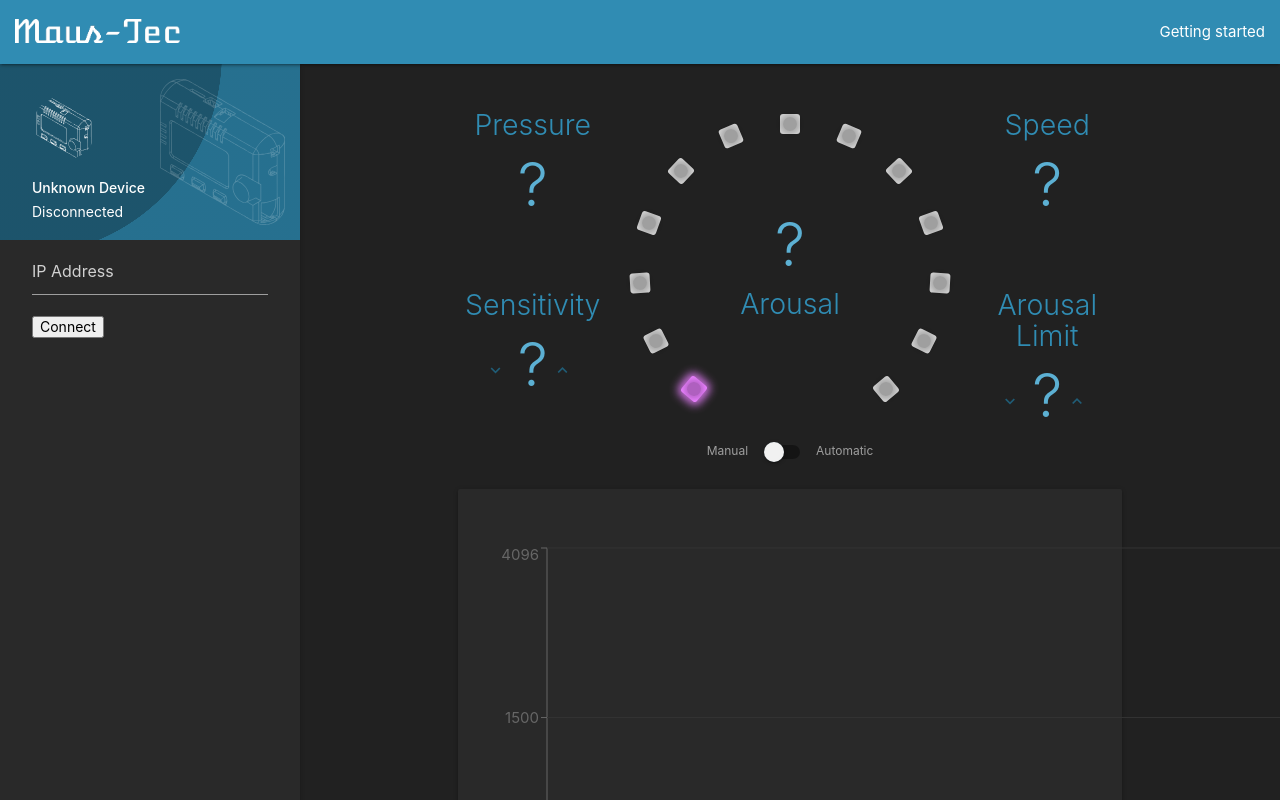
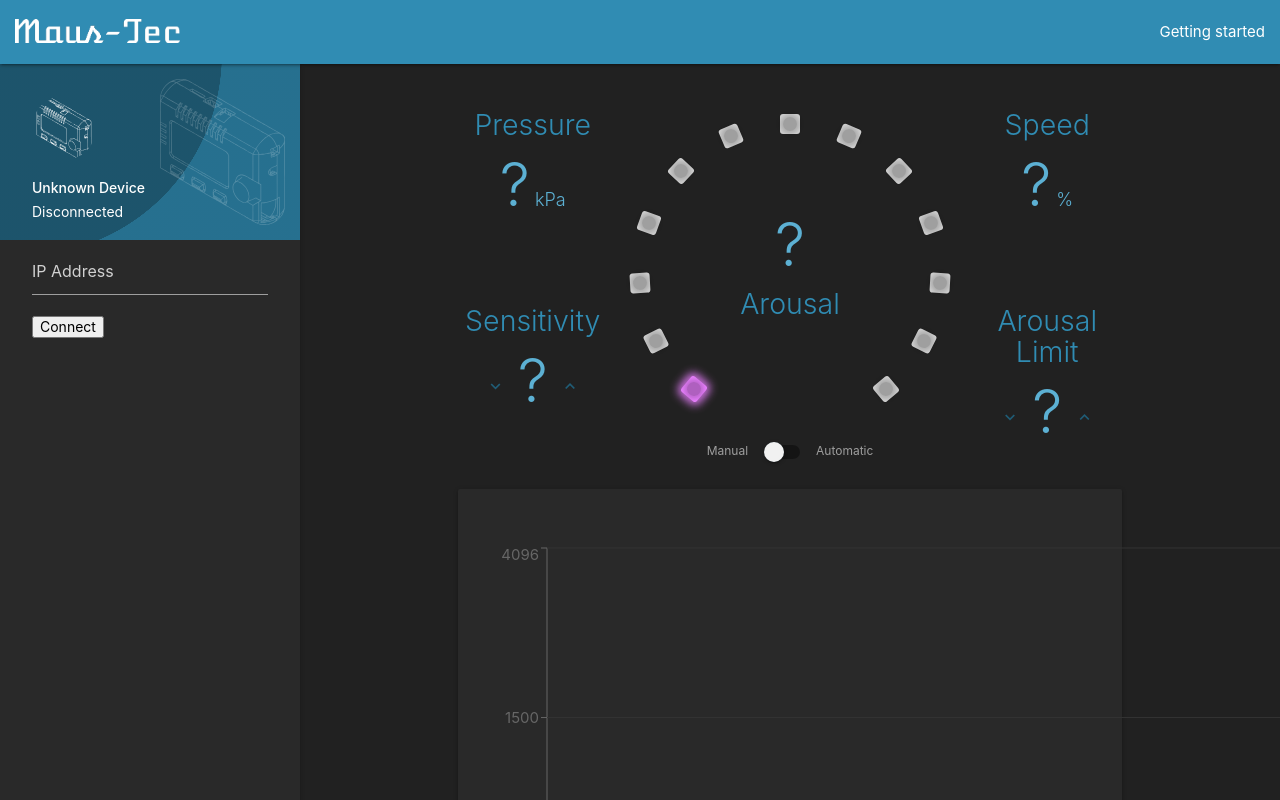
Before and after one commit to MausTec/maus-link-ui, a React (Create React App) app: page / in a window 1280 px wide. Shown: the top 800 px of the page. Built offline with nearby package versions, Linux system fonts and the light colour scheme.

Commit message:
Advanced Stats!

```diff
--- a/package.json
+++ b/package.json
@@ -12,6 +12,7 @@
     "react-charts": "^2.0.0-beta.7",
     "react-dom": "^16.13.1",
     "react-materialize": "^3.9.3",
+    "react-router-dom": "^5.2.0",
     "react-scripts": "^4.0.0",
     "react-websocket": "^2.1.0",
     "recharts": "^1.8.5"
--- a/src/DeviceProvider/WSConsole.js
+++ b/src/DeviceProvider/WSConsole.js
@@ -4,6 +4,7 @@ import {DeviceContext} from "./index";
 const WSConsole = () => {
   const context = useContext(DeviceContext);
   const [cmd, changeCmd] = useState("");
+
   const handleSubmit = (e) => {
     let cmd_obj = {};
     try {
@@ -15,8 +16,9 @@ const WSConsole = () => {
     changeCmd("");
     context.send(cmd_obj);
   };
+
   return (
-    <pre>
+    <pre style={{ height: 300, overflow: 'auto' }}>
       { context._ws_log.map((line, i) => (
         <code key={i} style={{ display: 'block'}} className={ line.send ? 'grey-text text-lighten-1' : ''}>
           { line.recv ? '< ' : '> ' }{ line.recv || JSON.stringify(line.send) }
--- a/src/Stats/Stat.js
+++ b/src/Stats/Stat.js
@@ -17,24 +17,50 @@ const valueStyle = {
 };
 
 const buttonStyle = {
-  marginRight: '0.5rem',
+  margin: '0 0.5rem 0 0',
   height: '4rem',
   lineHeight: '4rem',
   verticalAlign: 'middle',
   padding: '0 5px'
 };
 
-const Stat = ({name, value = '?', style = {}, onChange}) => (
+const Stat = ({name, value = '?', style = {}, onChange, unit, round, max = 0, step = 1}) => {
+  let v_disp = value;
+
+  if (max > 0 && !isNaN(value / max)) {
+    value = (value / max) * 100;
+    unit = '%';
+    v_disp = value;
+  }
+
+  if (value % 1) {
+    let dp = 2;
+    if (round || value > 100) {
+      dp = 0;
+    } else {
+      if (value >= 10) dp = 1;
+    }
+
+    v_disp = Math.floor(value * Math.pow(10, dp)) / Math.pow(10, dp);
+  }
+
+  if (isNaN(v_disp)) {
+    v_disp = '?';
+  }
+
+  return (
     <React.Fragment>
       <h4 style={{...headingStyle, ...style}} className="stat-heading center primary-text">{name}</h4>
       <h1 className={'stat-value center primary-light-text'} style={valueStyle}>
-      {onChange && <Button flat onClick={e => onChange(-1)} className={'primary-dark-text'}
+        {onChange && <Button flat onClick={e => onChange(-1 * step)} className={'primary-dark-text'}
                              style={buttonStyle}><Icon>keyboard_arrow_down</Icon></Button>}
-      {value}
-      {onChange && <Button flat onClick={e => onChange(1)} className={'primary-dark-text'}
-                           style={buttonStyle}><Icon>keyboard_arrow_up</Icon></Button>}
+        {v_disp}
+        { unit && <span style={{ fontSize: '1.2rem'}}> { unit }</span> }
+        {onChange && <Button flat onClick={e => onChange(step)} className={'primary-dark-text'}
+                             style={{...buttonStyle, margin: '0 0 0 0.5rem'}}><Icon>keyboard_arrow_up</Icon></Button>}
       </h1>
     </React.Fragment>
   );
+};
 
 export default Stat;
--- a/src/Stats/index.js
+++ b/src/Stats/index.js
@@ -19,11 +19,11 @@ const Stats = () => {
   };
 
   const onPeakLimitChange = (add) => {
-    let { sensivitiy_threshold = 0 } = context.config;
-    sensivitiy_threshold += add;
+    let { sensitivity_threshold = 0 } = context.config;
+    sensitivity_threshold += add;
     context.send({
       configSet: {
-        sensivitiy_threshold
+        sensitivity_threshold
       }
     });
   };
@@ -35,11 +35,17 @@ const Stats = () => {
     context.send({ setMode: mode });
   };
 
+  const pavg = context.lastReading.pavg || 0;
+  const sens = context.config.sensor_sensitivity;
+  const p_kpa_max = Math.floor(100 * ((255 - sens) / 255));
+  const p_perc = pavg / 4095;
+  const p_kpa = p_perc * p_kpa_max;
+
   return (
     <div className={'row'}>
       <div className={'col s12 m3'}>
-        <Stat name={"Pressure"} value={context.lastReading.pavg} />
-        <Stat name={"Sensitivity"} onChange={ onSensitivityChange } value={context.config.sensor_sensitivity} style={{ marginTop: '5rem' }}/>
+        <Stat name={"Pressure"} value={p_kpa} unit={'kPa'} round />
+        <Stat name={"Sensitivity"} round max={ 255 } step={ 2 } onChange={ onSensitivityChange } value={context.config.sensor_sensitivity} style={{ marginTop: '5rem' }}/>
       </div>
 
       <div className={'col s12 m6'}>
@@ -59,7 +65,7 @@ const Stats = () => {
       </div>
 
       <div className={'col s12 m3'}>
-        <Stat name={"Speed"} value={context.lastReading.motor} />
+        <Stat name={"Speed"} value={(context.lastReading.motor / 255) * 100} round unit={'%'} />
         <Stat name={"Arousal Limit"} onChange={ onPeakLimitChange } value={context.config.sensitivity_threshold} style={{ marginTop: '5rem' }}/>
       </div>
     </div>
```
Also changed, not shown: 1 other file (tests, documents, lock files or other folders). Lines whose indentation alone changed are shown as unchanged.
